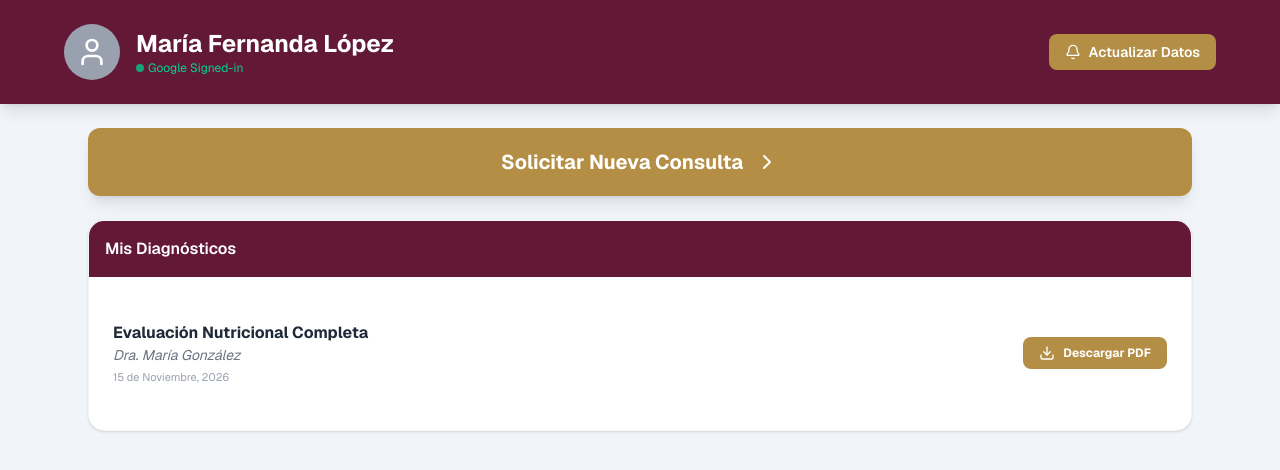
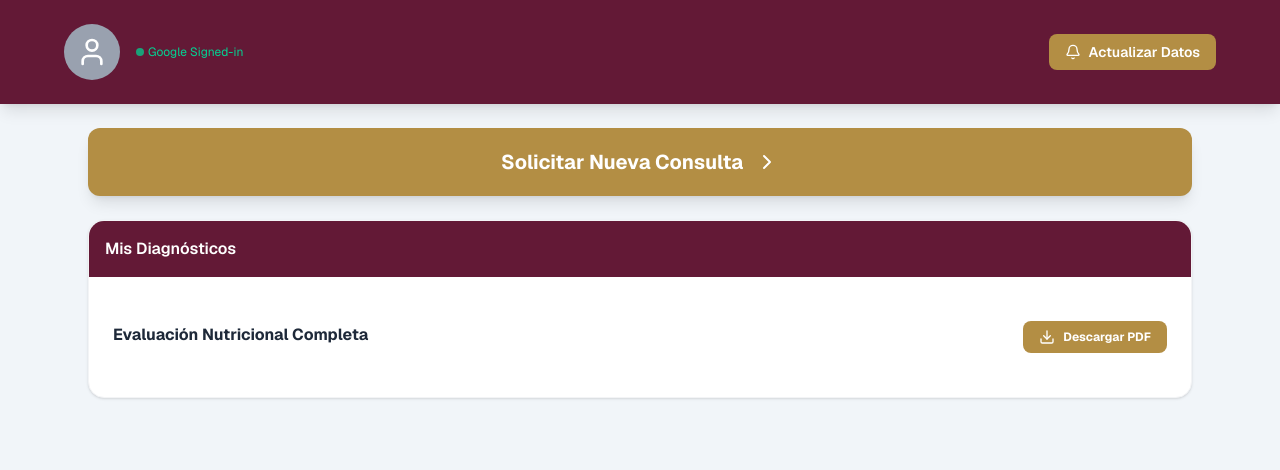
Before and after one commit to Yosselinsanchez-gif/nutri-calpulalpan, a Next.js app: page / in a window 1280 px wide. Shown: the top 470 px of the page. Built offline with nearby package versions, Linux system fonts and the light colour scheme.

Commit message:
Remove names and date from page.tsx

```diff
--- a/app/page.tsx
+++ b/app/page.tsx
@@ -31,7 +31,7 @@ export default function Home() {
 
             <div>
               <h1 className="text-xl md:text-2xl font-bold">
-                María Fernanda López
+
               </h1>
 
               <p className="text-xs text-emerald-400 flex items-center gap-1">
@@ -72,11 +72,11 @@ export default function Home() {
                 </h4>
 
                 <p className="text-sm text-gray-500 italic">
-                  Dra. María González
+
                 </p>
 
                 <p className="text-[11px] text-gray-400 mt-1">
-                  15 de Noviembre, 2026
+
                 </p>
               </div>
 
```
